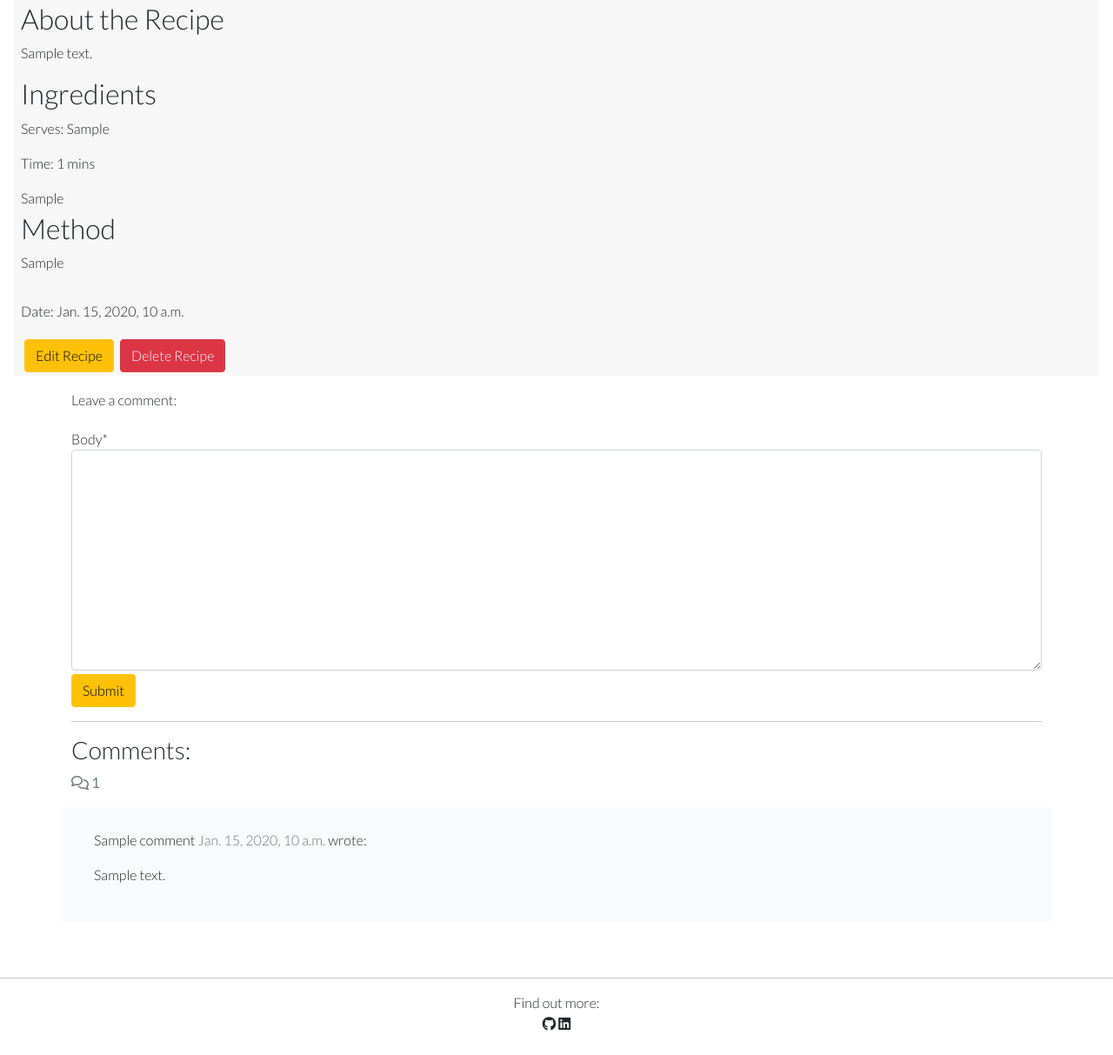
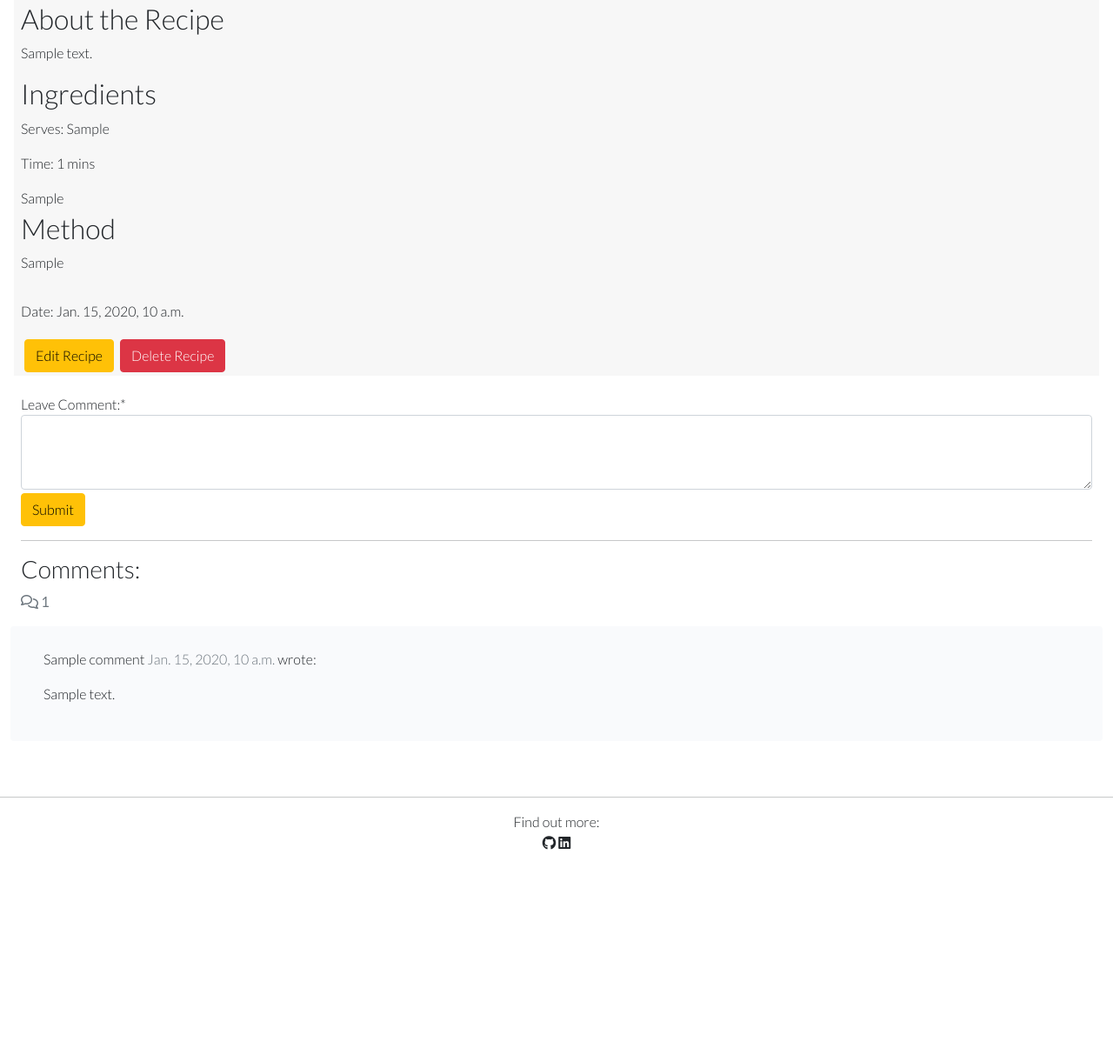
Before and after one commit to HMuraja/recipe-book-v2, a Django app: a page that uses templates/base.html in a window 1280 px wide. Shown: the part 346-1559 px from the top of the page at 87% size. After the commit the page ends 1323 px from the top, so only its background shows below. Run offline with Django 3.2, Linux system fonts and the light colour scheme; a user stored in the database is signed in; tables that the repository leaves empty hold one stand-in row (values such as "Sample post"); some libraries are stand-ins or nearby versions; some web fonts are replaced.

Commit message:
Improve layout

```diff
--- a/recipeapp/forms.py
+++ b/recipeapp/forms.py
@@ -5,9 +5,18 @@ from django_summernote.widgets import SummernoteWidget
 
 
 class CommentForm(forms.ModelForm):
+
     class Meta:
         model = Comment
         fields = ('body',)
+
+        labels = {
+            'body': ('Leave Comment:'),
+            }
+
+        widgets = {
+          'body': forms.Textarea(attrs={'rows': 3}),
+        }
 
 
 class ShareRecipeForm(forms.ModelForm):
--- a/recipeapp/views.py
+++ b/recipeapp/views.py
@@ -116,11 +116,13 @@ class ShareRecipe(View):
 class EditRecipe(View):
     model = Recipe
     template_name = 'edit_recipe.html'
+    print("made it to View")
 
     def get(self, request, pk, *args, **kwargs):
         """
         Get method to render template and form.
         """
+        print("made it to GET method")
 
         recipe = Recipe.objects.get(pk=pk)
         form = ShareRecipeForm(instance=recipe)
@@ -170,14 +172,12 @@ class EditRecipe(View):
 
 
 class DeleteRecipe(View):
-    print("made it 1")
     model = Recipe
 
     def get(self, request, pk, *args, **kwargs):
         """
         Get method to render template and form.
         """
-        print("made it 1")
         recipe = get_object_or_404(Recipe, pk=pk)
         recipe_name = recipe.name
         recipe.delete()
--- a/static/css/style.css
+++ b/static/css/style.css
@@ -1,3 +1,4 @@
+/*GENERAL*/
 body {
     background-color: #F9FAFC;
     font-family: 'Lato', sans-serif;
@@ -12,6 +13,13 @@ h1 {
 .brand {
     text-decoration: none;
     text-align: center;
+}
+
+
+.container-max-width{
+    max-width: 1700px;
+    margin: auto;
+
 }
 
 .card-title {
--- a/templates/recipe.html
+++ b/templates/recipe.html
@@ -2,7 +2,7 @@
 {% block content %}
 {% load crispy_forms_tags %}
 
-
+<!-- Recipe header -->
 <div class="container-fluid">
     <div class="row g-0 flex-sm-row-reverse ">
         <div class="d-md-block col-md-6 masthead-image">
@@ -19,8 +19,8 @@
     </div>
 </div>
 
-
-<div class="container-fluid g-4 mt-5">
+<!-- Recipe Content -->
+<div class="container-fluid g-4 mt-5 container-max-width">
     <div class="row g-3 light-grey ">
         <div class="col mt-1">
             <h2 clss="recipe-sub-headers">About the Recipe</h2>
@@ -48,9 +48,13 @@
 
     <div class="row g-3 light-grey pt-3">
         <div class="col">
+            <!-- Date is displayed here -->
             <p> Date: {{ recipe.created_on }}</p>
+            <!-- Buttons for logged in users -->
             {% if user.is_authenticated  %}
+            <!-- Edit button and link to the template -->
             <a class="btn btn-warning m-1" href="{% url 'edit_recipe' recipe.id %}" type="button"> Edit Recipe</a>
+            <!-- Delete Button -->
             <button type="button" class="btn btn-danger" data-bs-toggle="modal" data-bs-target="#delete-modal">
                 Delete Recipe
               </button>
@@ -58,8 +62,7 @@
         </div>
     </div>
 
-</div>
-
+    <!-- Delete Recipe Modal and Link -->
     <div class="modal fade" id="delete-modal" data-bs-backdrop="static" data-bs-keyboard="false" tabindex="-1" aria-labelledby="staticBackdropLabel" aria-hidden="true">
         <div class="modal-dialog modal-dialog-centered">
             <div class="modal-content modal-body">
@@ -68,18 +71,21 @@
                     Are you sure you want to delete {{ recipe.name }} this recipe?
                 </p>
                 <div class="modal-footer d-flex justify-content-center">
+                    <!-- Delete Link Avtivates DeleteRecipe View -->
                     <a class="btn btn-danger m-1" href="{% url 'delete_recipe' recipe.id %}" type="button"> Yes, Delete</a>
+                    <!-- Close Button -->
                     <button type="button" class="btn btn-warning" data-bs-dismiss="modal">No, Return</button>
                 </div>
             </div>
         </div>
     </div>
 
-<div class="container mt-3">
+    <!-- Comment Section -->
+    <div class="containe-fluid">
         <div class="row">
             <div class="col">
+                <!-- Leave a comment Form -->
                 {% if user.is_authenticated %}
-            <p>Leave a comment:</p>
                 <form method="post" style="margin-top: 1.3em;">
                     {{ comment_form | crispy }}
                     {% csrf_token %}
@@ -87,10 +93,11 @@
                 </form>
                 {% endif %}
 
-            <hr >
+                <hr>
 
                 <h3>Comments:</h3>
                 <div class="col-1">
+                    <!-- Icon displays comment number -->
                     {% with comments.count as total_comments %}
                     <strong class="text-secondary"><i class="far fa-comments"></i>
                         {{ total_comments }}</strong>
@@ -101,6 +108,7 @@
         <div class="row">
             <div class="col card mb-4  mt-3 ">
                 <div class="card-body">
+                    <!-- Loop through comments to display them -->
                     {% for comment in comments %}
                     <div class="comments" style="padding: 10px;">
                         <p class="font-weight-bold">
@@ -117,4 +125,8 @@
         </div>
     </div>
 
+</div>
+
+
+
 {% endblock content %}
```
Also changed, not shown: templates/base.html (+6 -6 lines), templates/index.html (+6 -6 lines). Lines whose indentation alone changed are shown as unchanged.
